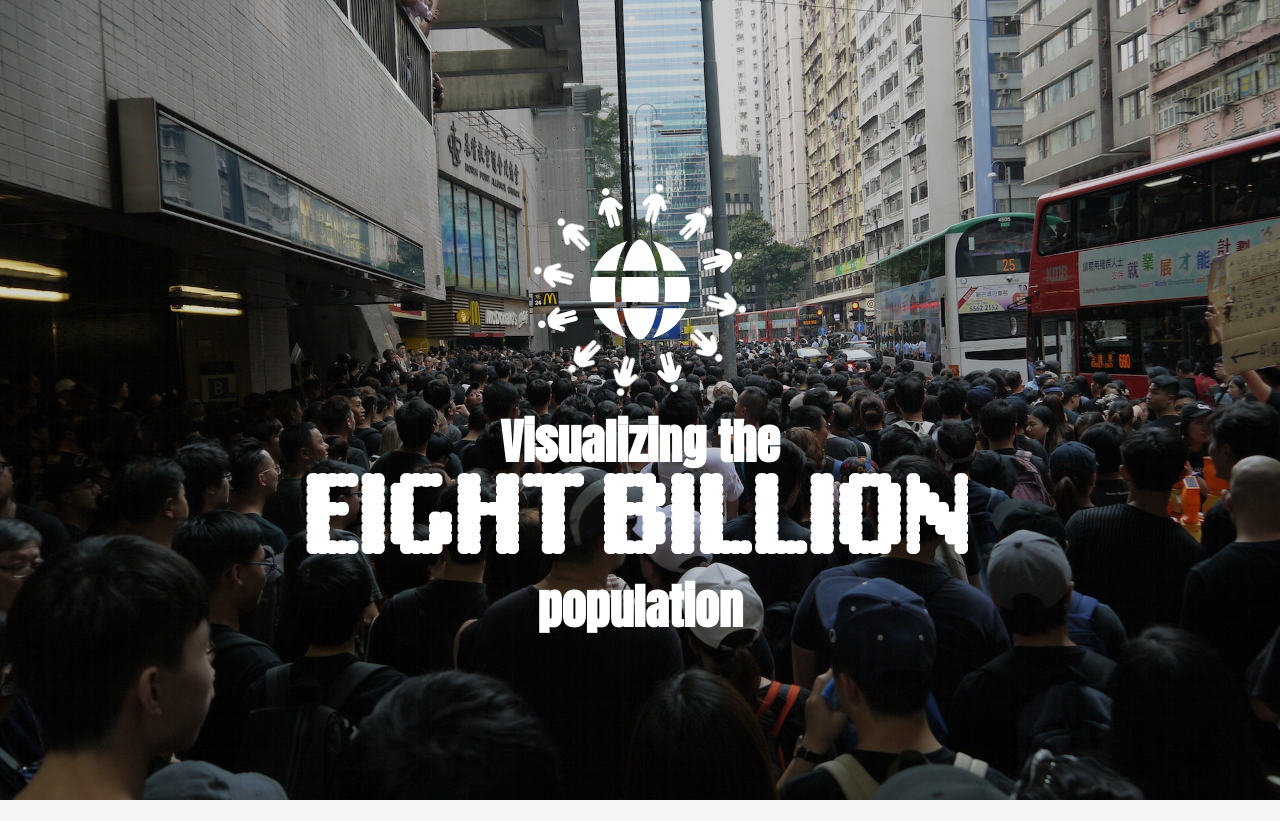
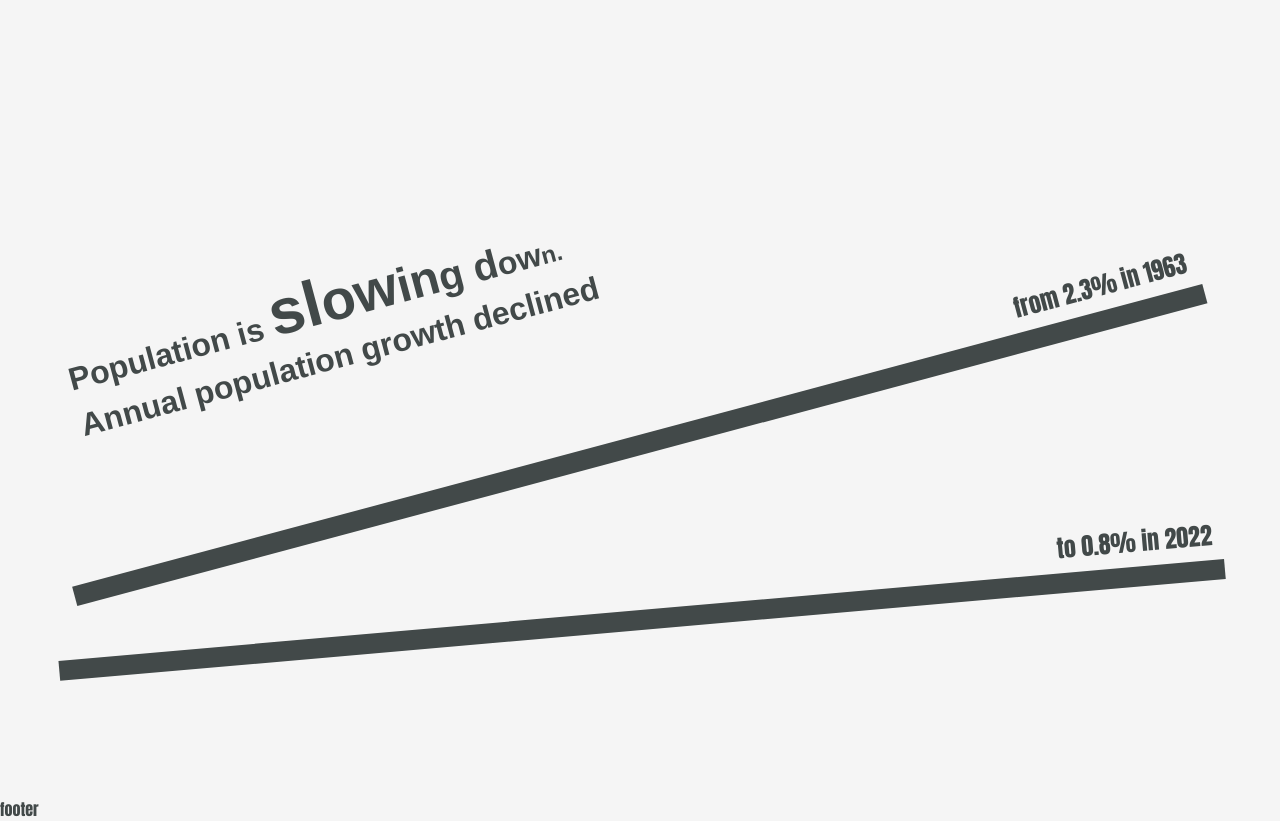
Before and after one commit to DonCastillo/visualizing-population, a plain HTML site: page index.html in a window 1280 px wide. Shown: the top 821 px of the page. Drawn offline with nearby package versions, Linux system fonts and the light colour scheme; a web font is replaced by a local one.

Commit message:
added pop growth section

```diff
--- a/css/main.css
+++ b/css/main.css
@@ -10,6 +10,7 @@
 @import 'modules/animation.css';
 @import 'modules/card.css';
 @import 'modules/pop-distribution.css';
+@import 'modules/pop-growth.css';
 
 /* backpacker
 @import 'webfont-backpacker/BPdots.css';
--- /dev/null
+++ b/css/modules/pop-growth.css
@@ -0,0 +1,51 @@
+.pop-growth {
+	display: flex;
+	flex-direction: column;
+	justify-content: center;
+}
+.pop-growth .section__title {
+	transform: rotate(-15deg);
+}
+.pop-growth__graph {
+	min-height: 300px;
+	position: relative;
+	display: flex;
+	flex-direction: column;
+	justify-content: space-around;
+}
+.pop-growth__bar {
+	padding: 10px;
+	width: 100%;
+	border-bottom: 20px solid var(--main-text-color);
+	font-size: 1.5rem;
+}
+
+.pop-growth__bar--1 {
+	transform: rotate(-15deg) translateY(-25px);
+}
+
+.pop-growth__bar--2 {
+	transform: rotate(-5deg);
+}
+.pop-growth__stat {
+	text-align: right;
+}
+.animate-slide-up {
+	animation-name: text-slide-up;
+	animation-duration: 3s;
+	animation-timing-function: ease-in;
+}
+@keyframes text-slide-up {
+	from {
+		width: 0%;
+		opacity: 0;
+		height: 0%;
+		font-size: 0rem;
+	}
+	to {
+		width: 100%;
+		opacity: 1;
+		height: 100%;
+		font-size: 1.5rem;
+	}
+}
--- a/index.html
+++ b/index.html
@@ -15,7 +15,7 @@
 </head>
 <body>
 
-    <header class="section flex-center-center color-white bgimage bgimage--crowd-bg display-hides">
+    <header class="section flex-center-center color-white bgimage bgimage--crowd-bg display-hide">
         <div class="container-sm">
             <div class="row flex-center-center ">
                 <div class="globe-container">
@@ -47,7 +47,7 @@
     <main>
 
         <!-- Population timeline -->
-        <div class="section display-hides">
+        <div class="section display-hide">
             <div class="container-lg">
                 <div class="row">
                     <h2 class="section__title roboto-font roboto-font-regular">
@@ -64,7 +64,7 @@
         </div>
 
         <!-- Population deistribution -->
-        <div class="section display-hides">
+        <div class="section display-hide">
             <div class="container-lg">
                 <div class="row">
                     <h2 class="section__title text-center roboto-font roboto-font-regular">
@@ -124,13 +124,14 @@
         </div>
 
         <!-- Population growth -->
-        <div class="section">
+        <div class="section pop-growth">
+
             <div class="container-lg">
                 <div class="row">
                     <h2 class="section__title roboto-font roboto-font-regular">
                         <div class="ft-size-sm">Population is
                             <span class="ft-size-lg">
-                                <span class="roboto-tallest">sl</span><span class="roboto-taller">ow</span><span class="roboto-tall">in</span><span class="roboto-short">g d</span><span class="roboto-shorter">ow</span><span class="roboto-shortest">n.</span>
+                            <span class="roboto-tallest">sl</span><span class="roboto-taller">ow</span><span class="roboto-tall">in</span><span class="roboto-short">g d</span><span class="roboto-shorter">ow</span><span class="roboto-shortest">n.</span>
                             </span>
                         </div>
                         <div class="ft-size-sm">Annual
@@ -138,7 +139,19 @@
                             <span class="roboto-flex-regular-extralight">declined</span>
                         </div>
                     </h2>
+                </div>
+            </div>
 
+            <div class="container-lg">
+                <div class="row">
+                    <div class="pop-growth__graph">
+                        <div class="pop-growth__bar pop-growth__bar--1">
+                            <div class="pop-growth__stat animate-slide-up">from 2.3% in 1963</div>
+                        </div>
+                        <div class="pop-growth__bar pop-growth__bar--2">
+                            <div class="pop-growth__stat animate-slide-up">to 0.8% in 2022</div>
+                        </div>
+                    </div>
                 </div>
             </div>
         </div>
--- a/js/main.js
+++ b/js/main.js
@@ -77,6 +77,25 @@ function PopulatePopDistribution() {
     $('.pop-distribution').html(html)
 }
 
+function ObservePopGrowth() {
+    const popGrowthBar1 = $('.pop-growth__bar--1')[0]
+    const popGrowthBar2 = $('.pop-growth__bar--2')[0]
+
+    const observer = new IntersectionObserver(entry => {
+        if(entry[0].isIntersecting) {
+            $(entry[0].target).find('.pop-growth__stat').addClass('animate-slide-up')
+        } else {
+            $('.pop-growth__stat').removeClass('animate-slide-up')
+        }
+    });
+
+
+    console.log(popGrowthBar1)
+    observer.observe(popGrowthBar1)
+    observer.observe(popGrowthBar2)
+}
+
+
 
 
 
@@ -96,5 +115,7 @@ $(document).ready(function () {
     );
 
     // PopulatePopDistribution()
+    ObservePopGrowth();
+
 
 });
```
